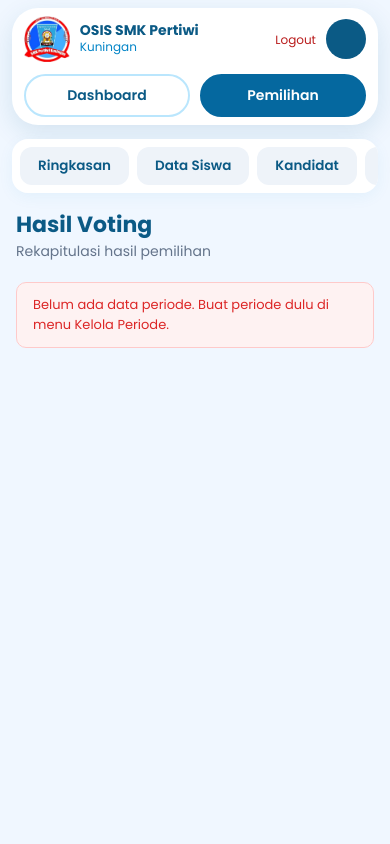
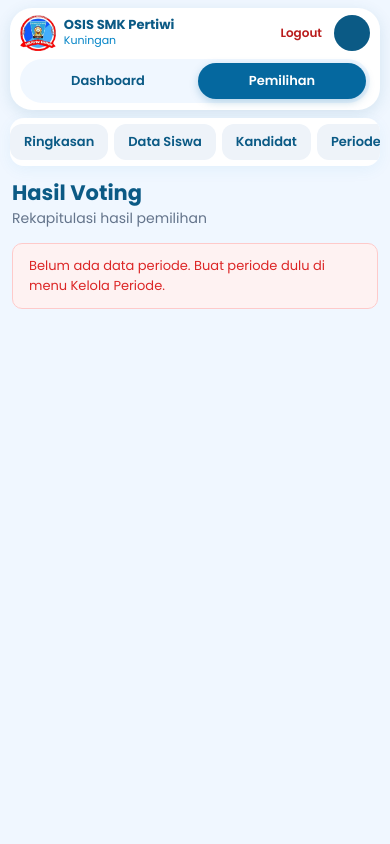
Before and after one commit to alimah1128/e-voting-OSIS, a Laravel app: page /admin/hasil in a window 390 px wide. Run offline with Laravel 12, Linux system fonts and the light colour scheme; the visitor is signed in with stand-in values (Sample User, id 1); data comes from the database, SQL or seed files in the repository; data that the repository does not hold is empty.

Commit message:
fix: tampilan panel admin responsif di HP

```diff
--- a/resources/views/admin/layouts/cms.blade.php
+++ b/resources/views/admin/layouts/cms.blade.php
@@ -8,6 +8,8 @@
     <meta charset="UTF-8">
     <meta name="viewport" content="width=device-width, initial-scale=1">
     <title>@yield('title', 'Dashboard') - Admin OSIS SMK Pertiwi Kuningan</title>
+    <link rel="icon" type="image/png" href="{{ asset('image/logo-osis.png') }}">
+    <link rel="apple-touch-icon" href="{{ asset('image/logo-osis.png') }}">
     <link href="https://fonts.googleapis.com/css2?family=Poppins:wght@400;500;600;700&display=swap" rel="stylesheet">
     <style>
         :root { --primary:#05689f; --navy:#0b5a85; --soft:#e0f2fe; --bg:#f0f7ff; --line:#e2e8f0; }
@@ -184,6 +186,7 @@
         @media (prefers-reduced-motion:reduce){ *, *::before, *::after { transition-duration:.01ms !important; } }
     </style>
     @stack('styles')
+    @include('admin.partials.mobile')
 </head>
 <body>
     <div class="topwrap">
--- /dev/null
+++ b/resources/views/admin/partials/mobile.blade.php
@@ -0,0 +1,79 @@
+{{-- Perbaikan tampilan HP untuk SEMUA halaman admin (dipakai layout cms & layout pemilihan).
+     Diletakkan paling akhir di <head> supaya menimpa gaya bawaan di layar kecil. --}}
+<style>
+    html, body { overflow-x: hidden; -webkit-text-size-adjust: 100%; }
+    img { max-width: 100%; }
+    .subnav { scrollbar-width: none; -webkit-overflow-scrolling: touch; scroll-snap-type: x proximity; }
+    .subnav::-webkit-scrollbar { display: none; }
+    .subnav a { scroll-snap-align: start; flex-shrink: 0; }
+
+    /* ---------- TABLET ---------- */
+    @media (max-width: 900px) {
+        .tbl-wrap, .table-responsive { overflow-x: auto; -webkit-overflow-scrolling: touch; }
+        .tbl-wrap table { min-width: 560px; }
+    }
+
+    /* ---------- HP ---------- */
+    @media (max-width: 760px) {
+        /* header: ringkas, tidak lagi menempel & memakan setengah layar */
+        .topwrap { position: static !important; padding: 8px 10px 0 !important; background: transparent; }
+        .topwrap .topbar { grid-template-columns: minmax(0, 1fr) auto !important; gap: 8px 10px; padding: 7px 10px !important;
+                           border-radius: 22px !important; box-shadow: 0 4px 16px rgba(7, 89, 133, .12); }
+        .topwrap .brand { min-width: 0; gap: 8px; }
+        .topwrap .brand img { height: 36px !important; max-width: 40px !important; }
+        .topwrap .brand b { font-size: 13px; white-space: nowrap; overflow: hidden; text-overflow: ellipsis; }
+        .topwrap .brand small { font-size: 11px; }
+        .topwrap .user { gap: 8px; }
+        .topwrap .user .who { display: block; }
+        .topwrap .user .who b { display: none; }
+        .topwrap .user .who a { font-size: 12px; font-weight: 600; padding: 6px 4px; display: inline-block; }
+        .topwrap .avatar { width: 36px !important; height: 36px !important; }
+        /* Dashboard | Pemilihan jadi tombol dua kolom yang ramping */
+        .topwrap .pills { grid-column: 1 / -1 !important; grid-row: 2; gap: 6px; background: #f0f7ff; padding: 4px; border-radius: 999px; }
+        .topwrap .pills .pill { flex: 1; text-align: center; padding: 8px 10px !important; font-size: 13px !important; border-width: 0 !important; background: transparent; }
+        .topwrap .pills .pill.on { background: var(--primary); color: #fff; box-shadow: 0 3px 8px rgba(5, 104, 159, .25); }
+        .topwrap .subnav { margin-top: 8px !important; padding: 6px !important; gap: 6px !important; border-radius: 14px !important; }
+        .topwrap .subnav a { padding: 8px 14px !important; font-size: 13px !important; }
+
+        /* isi halaman */
+        .page, .page-wrap { padding: 14px 12px 70px !important; }
+        .page-head, .header-action { gap: 10px; margin-bottom: 14px; }
+        .page-title, .header-action h2 { font-size: 21px !important; }
+        .page-head .btn, .header-action .btn-group { width: 100%; }
+        .header-action .btn-group { display: flex; gap: 8px; }
+        .header-action .btn-group > * { flex: 1 1 0; justify-content: center; text-align: center; }
+        .card { padding: 16px !important; border-radius: 18px !important; }
+        .card-head { align-items: flex-start; }
+        .row2, .two, .form-row-2 { grid-template-columns: 1fr !important; }
+        .actions .btn { flex: 1 1 auto; justify-content: center; }
+        .actions { width: 100%; }
+        td .actions { width: auto; flex-wrap: nowrap; }
+        td .actions .btn { flex: 0 0 auto; }
+
+        /* tabel: bisa digeser ke samping, kolom tidak saling menumpuk */
+        .table, .table-hasil { display: block; overflow-x: auto; white-space: nowrap; -webkit-overflow-scrolling: touch; }
+        .tbl-wrap { margin: 0 -4px; padding: 0 4px; }
+        .tbl-wrap table { min-width: 520px; }
+        th, td { padding: 10px 8px; }
+
+        /* isian: 16px supaya HP tidak otomatis zoom saat mengetik */
+        input[type=text], input[type=email], input[type=password], input[type=number], input[type=date],
+        input[type=search], input[type=tel], select, textarea { font-size: 16px !important; }
+        .filter-form { flex-direction: column; align-items: stretch; }
+        .filter-form > * { width: 100%; min-width: 0 !important; flex: 1 1 auto; }
+
+        /* jendela pop-up: muat di layar, isi bisa digulir */
+        .modal-overlay, .mlogout, .mprofil { padding: 12px !important; align-items: flex-end !important; }
+        .modal-box, .mlogout-box, .mprofil-box { max-height: 92vh; overflow-y: auto; border-radius: 22px !important; padding: 22px 18px !important; max-width: 100% !important; }
+        .modal-actions, .form-actions, .mp-actions { flex-wrap: wrap; }
+        .modal-actions > *, .form-actions > *, .mp-actions > * { flex: 1 1 140px; }
+
+        .toast { left: 12px !important; right: 12px !important; bottom: 12px !important; max-width: none !important; }
+        .btn, .btn-primary, .btn-cancel, button { touch-action: manipulation; }
+    }
+
+    @media (max-width: 380px) {
+        .topwrap .brand b { font-size: 12px; }
+        .topwrap .pills .pill { font-size: 12.5px !important; }
+    }
+</style>
--- a/resources/views/layouts/admin.blade.php
+++ b/resources/views/layouts/admin.blade.php
@@ -11,6 +11,8 @@
     <meta charset="UTF-8">
     <meta name="viewport" content="width=device-width, initial-scale=1.0">
     <title>@yield('title', 'Admin') - E-Voting OSIS SMK Pertiwi Kuningan</title>
+    <link rel="icon" type="image/png" href="{{ asset('image/logo-osis.png') }}">
+    <link rel="apple-touch-icon" href="{{ asset('image/logo-osis.png') }}">
 
     <link rel="preconnect" href="https://fonts.googleapis.com">
     <link rel="preconnect" href="https://fonts.gstatic.com" crossorigin>
@@ -1194,6 +1196,7 @@
             *, *::before, *::after { transition-duration: .01ms !important; }
         }
     </style>
+    @include('admin.partials.mobile')
 </head>
 <body>
 
```
